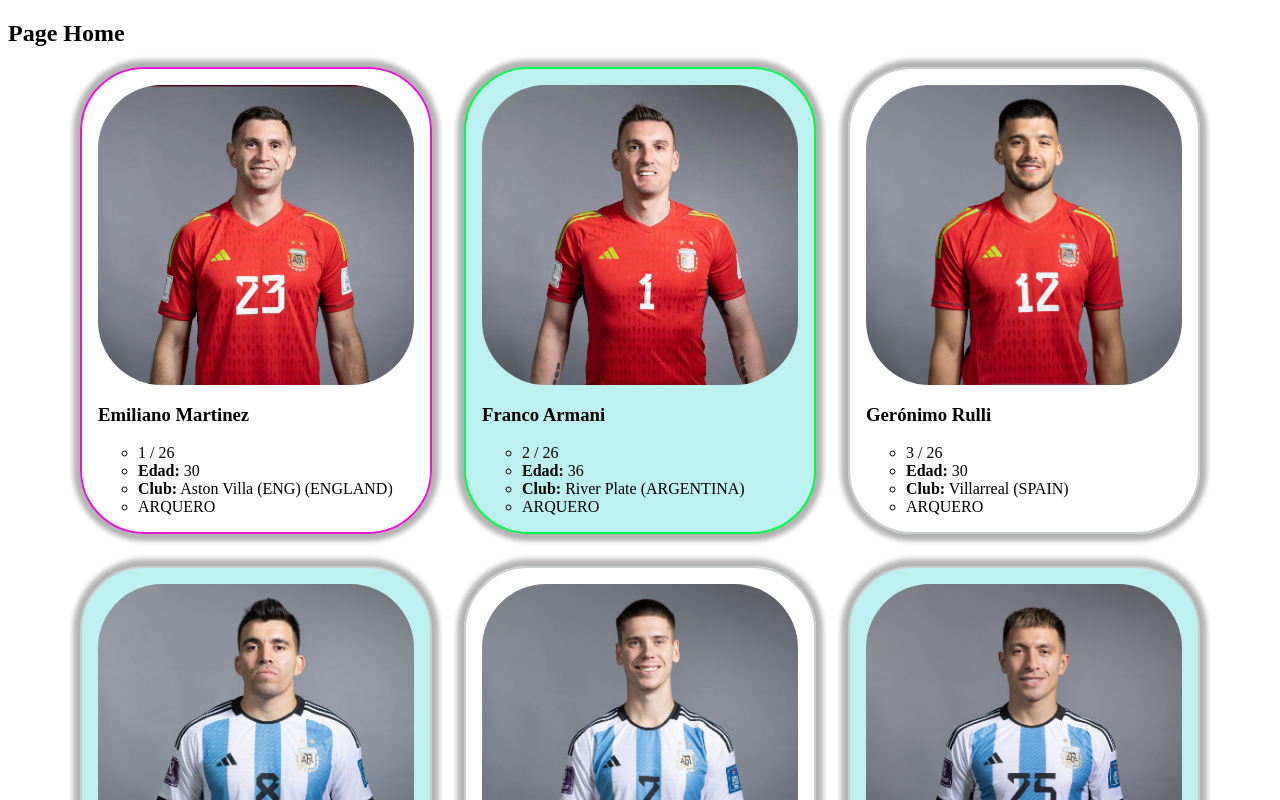
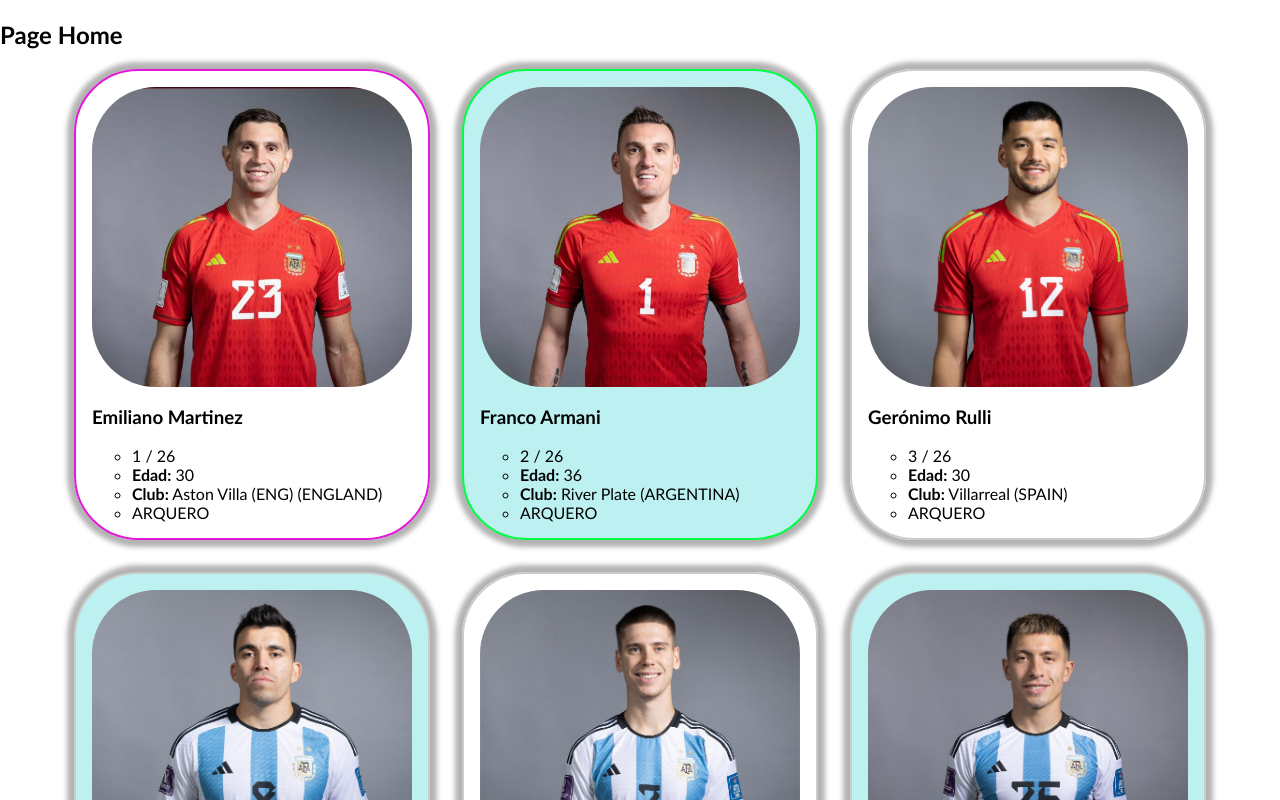
Before and after one commit to NicolasKolumbic/angular-workshop-2023, an Angular app in the folder repo/: page / in a window 1280 px wide. Shown: the top 800 px of the page. Built offline with nearby package versions, Linux system fonts and the light colour scheme.

Commit message:
body styles

```diff
--- a/repo/src/styles.scss
+++ b/repo/src/styles.scss
@@ -1 +1,6 @@
 /* You can add global styles to this file, and also import other style files */
+body {
+    font-family: 'Trebuchet MS', 'Lucida Sans Unicode', 'Lucida Grande', 'Lucida Sans', Arial, sans-serif;
+    margin:0;
+    padding: 0;
+}
```
